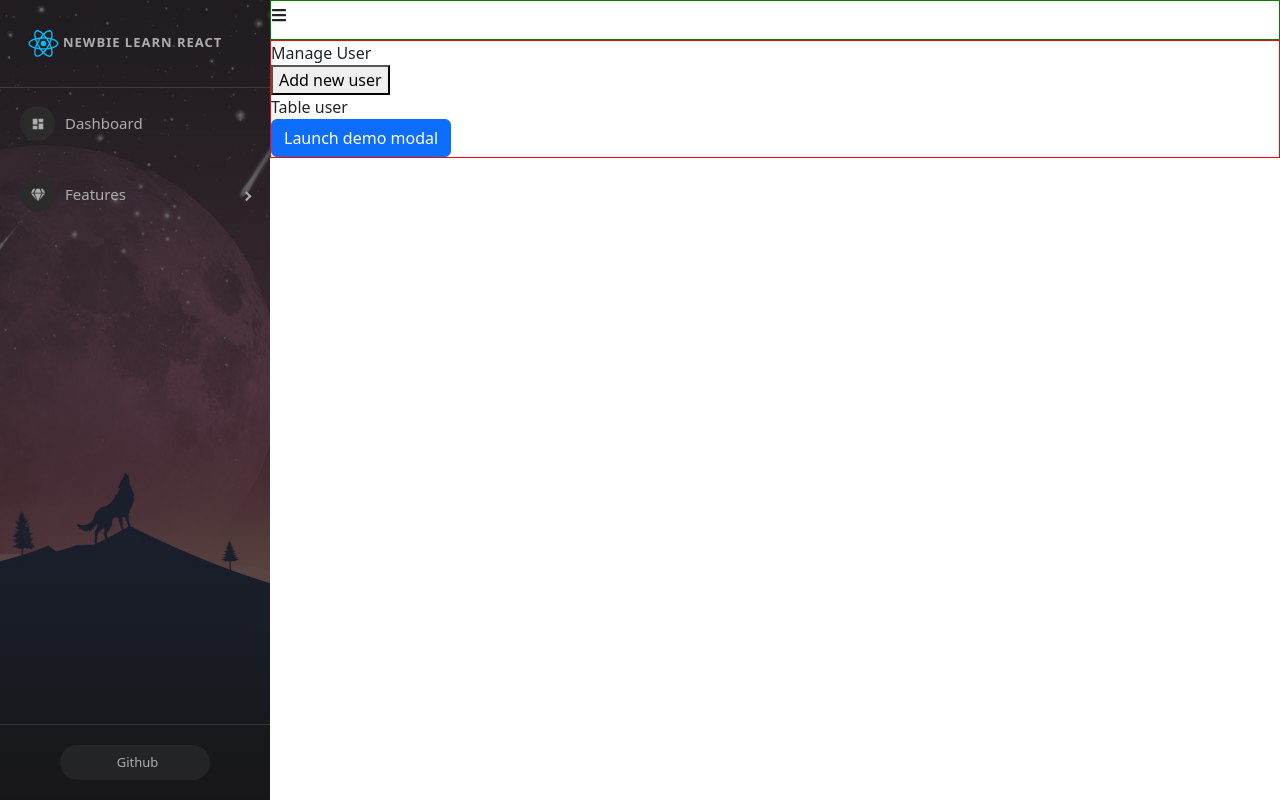
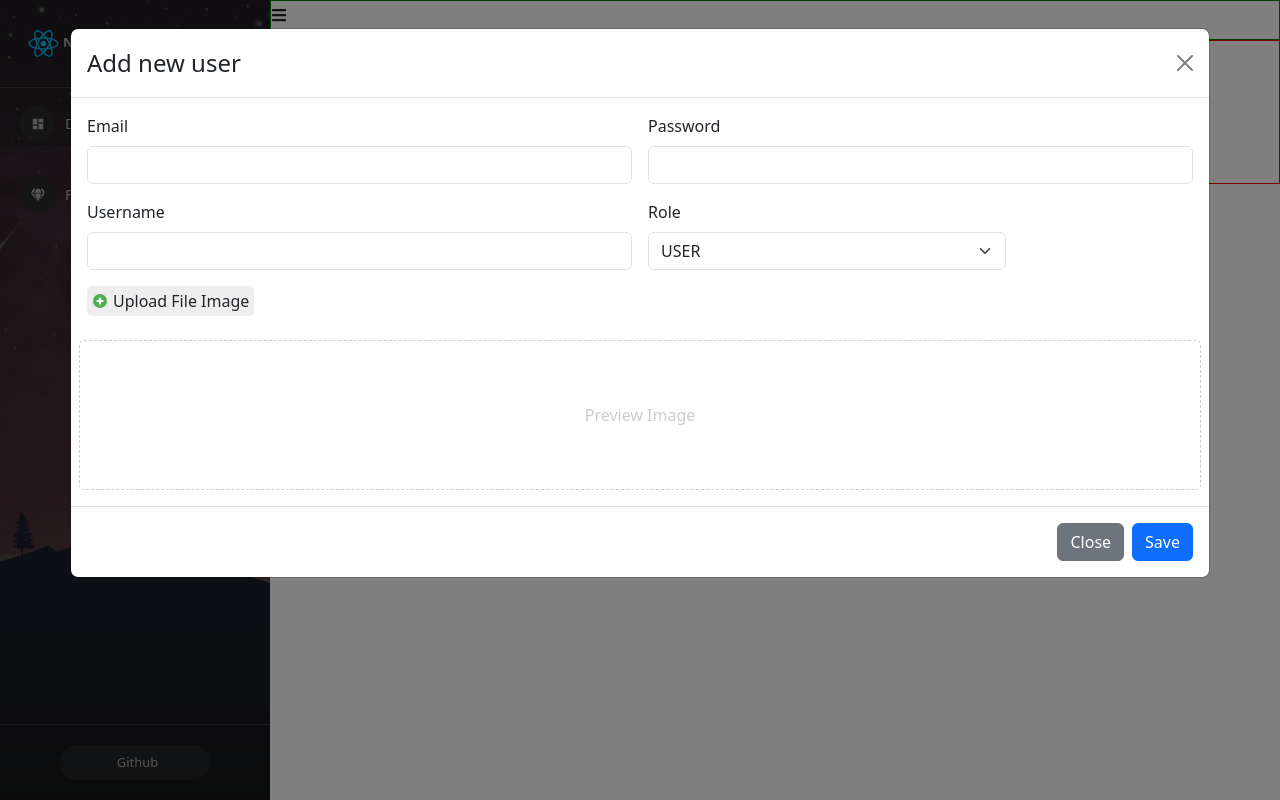
Before and after one commit to NguyenBongQuyen/react, a React (Create React App) app: page /admins/manage-users in a window 1280 px wide. Both pictures are taken after a click on the button "Add new user". Built offline with nearby package versions, Linux system fonts and the light colour scheme.

Commit message:
58. API thêm mới người dùng CREATE

```diff
--- a/src/components/Admin/Content/ManageUser.scss
+++ b/src/components/Admin/Content/ManageUser.scss
@@ -1,8 +1,17 @@
-// .manage-user-container {
-//     .users-content {
+.manage-user-container {
+    padding: 10px;
 
-//     }
-// }
+    .users-content {
+        .btn-add-new {
+            margin: 15px 0;
+        }
+    }
+
+    .title {
+        font-weight: 600;
+        font-size: 20px;
+    }
+}
 
 .modal-add-user {
     .img-preview {
--- a/src/components/Admin/Content/ManagerUser.js
+++ b/src/components/Admin/Content/ManagerUser.js
@@ -1,18 +1,28 @@
 import ModalCreateUser from "./ModalCreateUser";
 import "./ManageUser.scss";
+import { FcPlus } from "react-icons/fc";
+import { useState } from "react";
 
 const ManagerUser = (props) => {
+    const [showModalCreateUser, setShowModalCreateUser] = useState(false)
+
     return (
         <div className="manage-user-container">
             <div className="title">Manage User</div>
             <div className="users-content">
-                <div>
-                    <button>Add new user</button>
+                <div className="btn-add-new">
+                    <button className="btn btn-primary"
+                        onClick={() => setShowModalCreateUser(true)}>
+                        <FcPlus/> Add new user
+                    </button>
                 </div>
-                <div>
+                <div className="table-users-container">
                     Table user
                 </div>
-                <ModalCreateUser></ModalCreateUser>
+                <ModalCreateUser
+                    show={showModalCreateUser}
+                    setShow={setShowModalCreateUser}>
+                </ModalCreateUser>
             </div>
         </div>
     );
--- a/src/components/Admin/Content/ModalCreateUser.js
+++ b/src/components/Admin/Content/ModalCreateUser.js
@@ -2,12 +2,20 @@
 import Button from "react-bootstrap/Button";
 import Modal from "react-bootstrap/Modal";
 import { FcPlus } from "react-icons/fc";
+import axios from "axios";
 
-const ModalCreateUser = () => {
-    const [show, setShow] = useState(false);
+const ModalCreateUser = (props) => {
+    const {show, setShow} = props;
 
-    const handleClose = () => setShow(false);
-    const handleShow = () => setShow(true);
+    const handleClose = () => {
+        setShow(false);
+        setEmail("");
+        setPassword("");
+        setUsername("");
+        setRole("USER");
+        setImage("");
+        setpreviewImage("");
+    }
 
     const [email, setEmail] = useState("");
     const [password, setPassword] = useState("");
@@ -25,11 +33,35 @@
         }
     }
 
+    const handleSubmitCreateUser = async() => {
+        //validate
+
+        //call api
+        // let data = {
+        //     email: email,
+        //     password: password,
+        //     username: username,
+        //     role: role,
+        //     userImage: image
+        // }
+        // console.log(data)
+
+        const data = new FormData();
+        data.append('email', email);
+        data.append('password', password);
+        data.append('username', username);
+        data.append('role', role);
+        data.append('userImage', image);
+
+        let response = await axios.post('http://localhost:8081/api/v1/participant', data)
+        console.log(response)
+    }
+
     return (
         <>
-            <Button variant="primary" onClick={handleShow}>
+            {/* <Button variant="primary" onClick={handleShow}>
                 Launch demo modal
-            </Button>
+            </Button> */}
 
             <Modal show={show} onHide={handleClose} size="xl" backdrop="static" className="modal-add-user">
                 <Modal.Header closeButton>
@@ -89,7 +121,7 @@
                 </Modal.Body>
                 <Modal.Footer>
                     <Button variant="secondary" onClick={handleClose}>Close</Button>
-                    <Button variant="primary" onClick={handleClose}>Save</Button>
+                    <Button variant="primary" onClick={() => handleSubmitCreateUser()}>Save</Button>
                 </Modal.Footer>
             </Modal>
         </>
```
